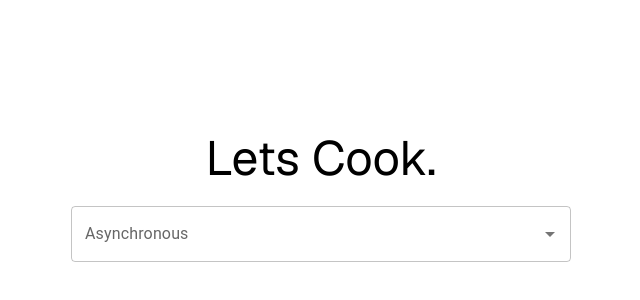
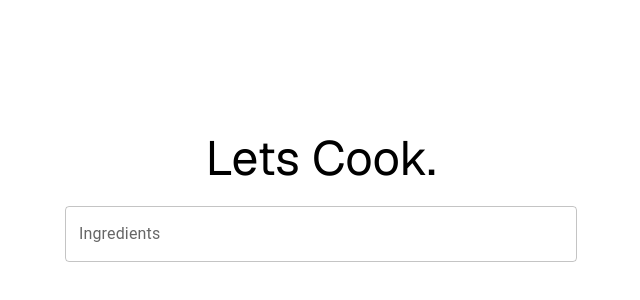
Before and after one commit to 1elasmarjad/nextjs-ai-recipes, a Next.js app: page / in a window 1280 px wide. Shown: the part 202-502 px from the top of the page, without its empty margins (319-959 px from the left). Built offline with nearby package versions, Linux system fonts and the light colour scheme.

Commit message:
🥕 Worked on landing page use effect for autocomplete

```diff
--- a/src/app/page.tsx
+++ b/src/app/page.tsx
@@ -1,12 +1,11 @@
-import Link from "next/link";
 import SearchAutocomplete from "~/components/autocomplete";
 
 export default function HomePage() {
   return (
     <main className="min-h-screen w-screen">
       <section className="flex min-h-screen flex-col items-center justify-center">
-        <div className="flex flex-col">
-          <div className="flex max-w-lg flex-col items-center gap-6">
+        <div className="flex flex-col w-full items-center">
+          <div className="flex max-w-lg w-full flex-col items-center gap-6">
             <h1 className="text-5xl">Lets Cook.</h1>
             <SearchAutocomplete/>
           </div>
--- a/src/components/autocomplete.tsx
+++ b/src/components/autocomplete.tsx
@@ -3,7 +3,6 @@
 import * as React from "react";
 import Autocomplete from "@mui/material/Autocomplete";
 import TextField from "@mui/material/TextField";
-import Stack from "@mui/material/Stack";
 import { CircularProgress } from "@mui/material";
 
 interface Ingredient {
@@ -13,19 +12,18 @@ interface Ingredient {
 export default function SearchAutocomplete() {
   const [options, setOptions] = React.useState<readonly Ingredient[]>([]);
   const [searchValue, setSearchValue] = React.useState<string>("");
-
-  const isLoading = false;
+  const [isLoading, setIsLoading] = React.useState<boolean>(false);
 
   React.useEffect(() => {
-    setOptions([
-      { name: "Tomato" },
-    ]);
-  }, []);
+    setIsLoading(true);
+    setOptions([{ name: "Tomato" }]);
+    setIsLoading(false);
+  }, [searchValue]);
 
   return (
-    <Stack spacing={3} sx={{ width: 500 }}>
     <Autocomplete
       multiple
+      className="w-full"
       id="tags-outlined"
       options={options}
       getOptionLabel={(option) => option.name}
@@ -36,19 +34,19 @@ export default function SearchAutocomplete() {
           {...params}
           value={searchValue}
           onChange={(e) => setSearchValue(e.target.value)}
-          label="Asynchronous"
+          label="Ingredients"
           InputProps={{
             ...params.InputProps,
             endAdornment: (
-              <React.Fragment>
-                {isLoading ? <CircularProgress color="inherit" size={20} /> : null}
-                {params.InputProps.endAdornment}
-              </React.Fragment>
+              <>
+                {isLoading ? (
+                  <CircularProgress color="inherit" size={20} />
+                ) : null}
+              </>
             ),
           }}
         />
       )}
     />
-    </Stack>
   );
 }
```
Lines whose indentation alone changed are shown as unchanged.
